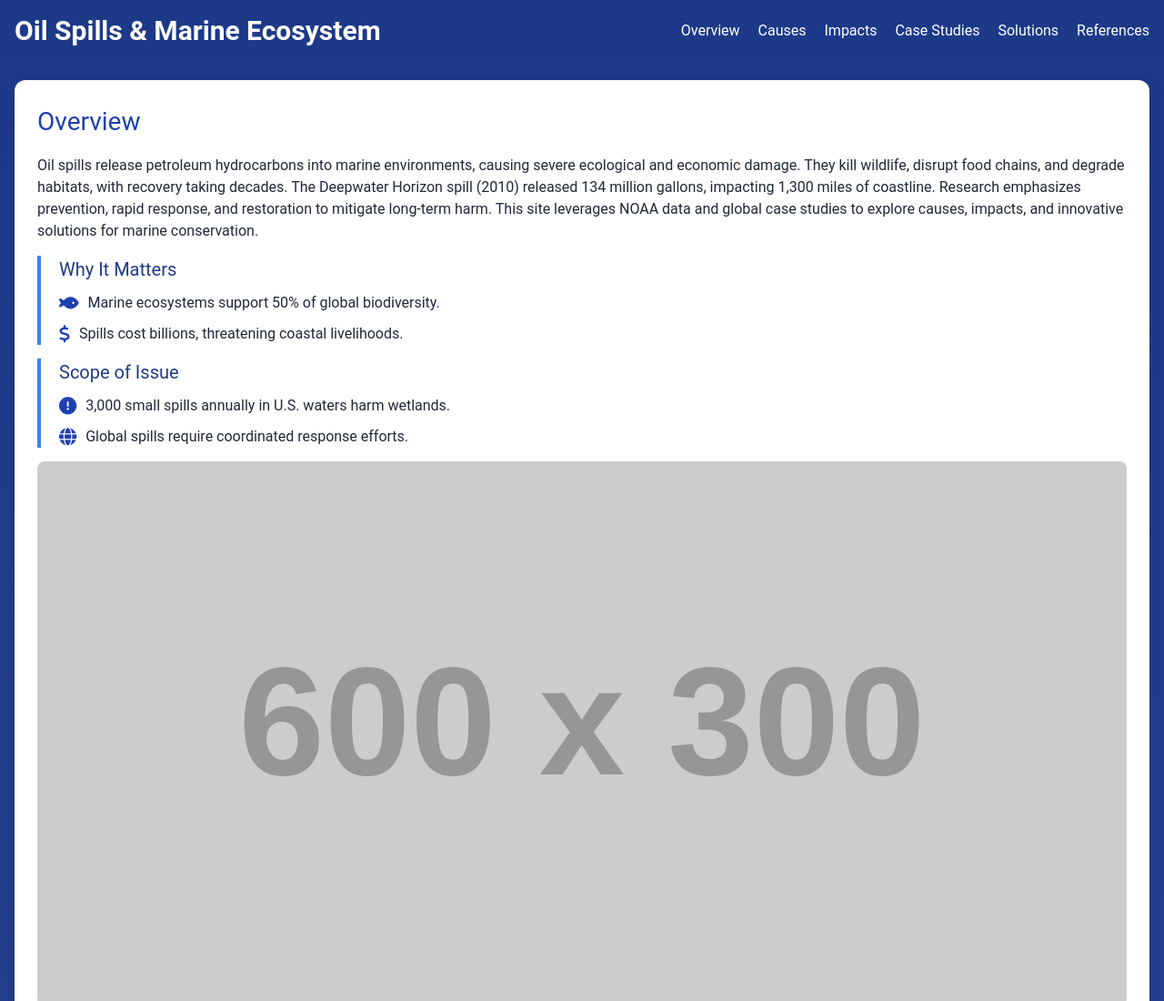
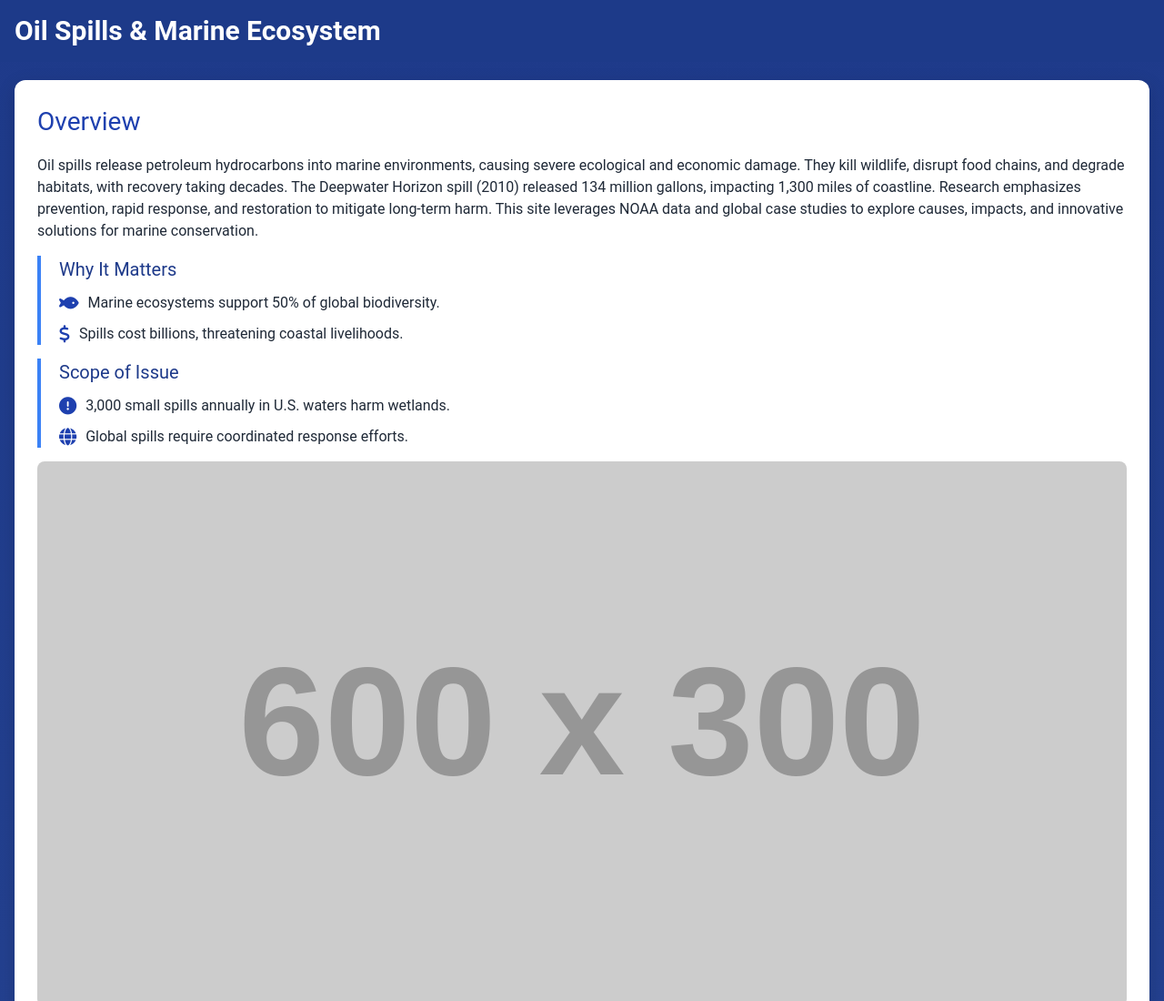
Before and after one commit to rahulinspiredgrow/cofs-scanner1, a plain HTML site: page index.html in a window 1280 px wide. Shown: the top 1100 px of the page at 91% size. Drawn offline with nearby package versions, Linux system fonts and the light colour scheme; placeholder pictures from the web are drawn by us.

Commit message:
Update index.html

```diff
--- a/index.html
+++ b/index.html
@@ -99,12 +99,7 @@
     <div class="max-w-7xl mx-auto px-4 flex justify-between items-center">
       <h1 class="text-white text-3xl font-bold">Oil Spills & Marine Ecosystem</h1>
       <div class="space-x-4">
-        <a href="#overview" class="text-white hover:text-blue-300 transition">Overview</a>
-        <a href="#causes" class="text-white hover:text-blue-300 transition">Causes</a>
-        <a href="#impacts" class="text-white hover:text-blue-300 transition">Impacts</a>
-        <a href="#case-studies" class="text-white hover:text-blue-300 transition">Case Studies</a>
-        <a href="#solutions" class="text-white hover:text-blue-300 transition">Solutions</a>
-        <a href="#references" class="text-white hover:text-blue-300 transition">References</a>
+
       </div>
     </div>
   </nav>
```
